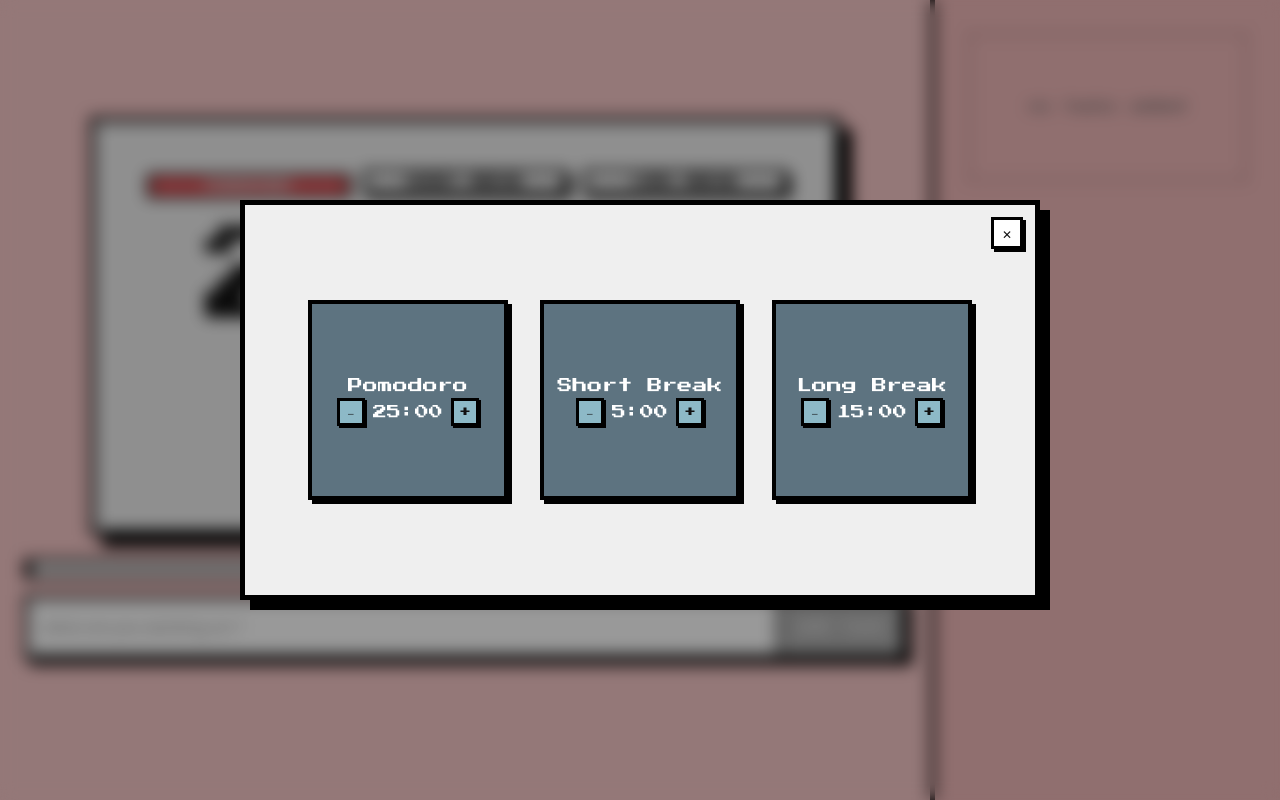
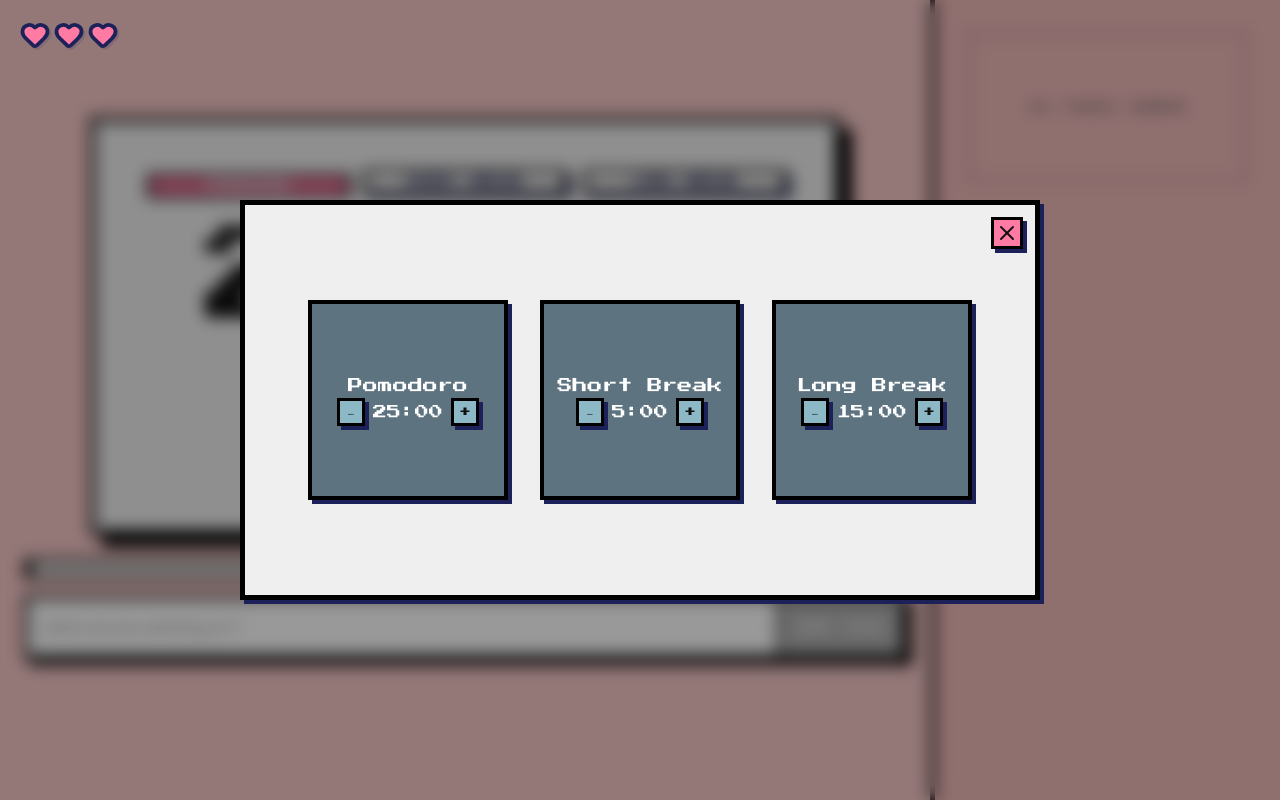
Before and after one commit to SepideNorouzi/pomodoro-timer, a React (Vite) app: page / in a window 1280 px wide. Both pictures are taken after a click on the button 465 px from the left and 450 px from the top of the page. Built offline with nearby package versions, Linux system fonts and the light colour scheme.

Commit message:
implement new design

```diff
--- a/src/App.tsx
+++ b/src/App.tsx
@@ -8,6 +8,7 @@ import Sidebar from "./components/Sidebar/Sidebar";
 import SettingsModal from "./components/Setting/SettingsModal";
 import { useTaskContext } from "./context/TaskContext";
 import { useTimerContext } from "./context/TimerContext";
+import LifeCounter from "./components/ui/LifeCounter";
 
 //   timer panel  → flex: 0 0 70%  (fixed 70%)
 //   sidebar      → flex: 1        (takes the remaining 30%)
@@ -41,6 +42,9 @@ const App: React.FC = () => {
   };
 
   return (
+    <>
+      {/* This floats independently over the entire application window */}
+      <LifeCounter />
       <div className="app">
         {/*Timer Panel (70%) */}
         <main className={`timer-panel ${isExpanded ? "expanded" : ""}`}>
@@ -50,7 +54,10 @@ const App: React.FC = () => {
 
             <TimerDisplay />
 
-          <TimerControls onSettings={handleSettings} onExpand={handleExpand} />
+            <TimerControls
+              onSettings={handleSettings}
+              onExpand={handleExpand}
+            />
           </section>
 
           {/* fills as the session elapses */}
@@ -65,6 +72,7 @@ const App: React.FC = () => {
 
         <SettingsModal isOpen={isSettingsOpen} onClose={closeSettings} />
       </div>
+    </>
   );
 };
 
--- a/src/components/Setting/DurationSetting.tsx
+++ b/src/components/Setting/DurationSetting.tsx
@@ -19,7 +19,7 @@ const DurationSetting = ({
         bg-[#5d7380]
         border-[4px]
         border-black
-        shadow-[4px_4px_0px_#000]
+        shadow-[4px_4px_0px_#1c2259]
         p-3
         flex
         flex-col
@@ -47,7 +47,7 @@ const DurationSetting = ({
             border-[3px]
             border-black
             bg-[#8db9c7]
-            shadow-[2px_2px_0px_#000]
+            shadow-[4px_4px_0px_#1c2259]
             flex
             items-center
             justify-center
@@ -79,7 +79,7 @@ const DurationSetting = ({
             border-[3px]
             border-black
             bg-[#8db9c7]
-            shadow-[2px_2px_0px_#000]
+            shadow-[4px_4px_0px_#1c2259]
             flex
             items-center
             justify-center
--- a/src/components/Setting/SettingsModal.tsx
+++ b/src/components/Setting/SettingsModal.tsx
@@ -1,5 +1,6 @@
 import DurationSetting from "./DurationSetting";
 import { useTimerContext } from "../../context/TimerContext";
+import { X } from "lucide-react";
 
 interface SettingsModalProps {
   isOpen: boolean;
@@ -13,12 +14,12 @@ const SettingsModal = ({ isOpen, onClose }: SettingsModalProps) => {
 
   return (
     <div className="fixed inset-0 z-50 flex items-center justify-center bg-black/40 backdrop-blur-sm">
-      <div className="relative bg-[#efefef] border-[5px] border-black shadow-[10px_10px_0px_#000] p-8 w-[800px] h-[400px]">
+      <div className="relative bg-[#efefef] border-[5px] border-black shadow-[4px_4px_0px_#1c2259] p-8 w-[800px] h-[400px]">
         <button
-          className="absolute top-3 right-3 w-8 h-8 flex items-center justify-center border-[3px] border-black bg-white shadow-[3px_3px_0px_#000] text-xs"
+          className="absolute top-3 right-3 w-8 h-8 flex items-center justify-center border-[3px] border-black bg-[#ff7ba4] shadow-[4px_4px_0px_#1c2259] text-xs hover:-translate-x-[1px] hover:-translate-y-[1px] transition-all"
           onClick={onClose}
         >
-          ✕
+          <X />
         </button>
 
         <div className="flex h-full items-center justify-center gap-8">
--- a/src/components/Sidebar/TaskItem.tsx
+++ b/src/components/Sidebar/TaskItem.tsx
@@ -8,11 +8,7 @@ interface TaskItemProps {
   task: Task;
 }
 
-// Renders one task row: task name on the left, total time logged on the right.
-// It reuses the `formatTime` utility from TimerDisplay so MM:SS formatting
-// is consistent across the whole app
 const TaskItem: React.FC<TaskItemProps> = ({ task }) => {
-  // Only the actual task object remains a prop, because TaskItem is rendering one specific task
   const { deleteTask, activeTaskId, setActiveTaskId } = useTaskContext();
   const isActive = activeTaskId === task.id;
 
@@ -20,19 +16,18 @@ const TaskItem: React.FC<TaskItemProps> = ({ task }) => {
     <div
       className={`
         grid grid-cols-3 items-center
-        min-h-[72px] px-8 py-3 mb-3 w-full
-        border-4 border-black
-        shadow-[4px_4px_0px_#000]
+        min-h-[72px] px-6 py-3 mb-3 w-full
+        border-4 border-[#1c2259]
         cursor-pointer select-none
         transition-all duration-75 ease-in-out
-        hover:-translate-x-[2px] hover:-translate-y-[2px] hover:shadow-[6px_6px_0px_#000]
+        hover:-translate-x-[2px] hover:-translate-y-[2px] hover:shadow-[6px_6px_0px_#1c2259]
         active:translate-x-[4px] active:translate-y-[4px] active:shadow-none
-        ${isActive ? "bg-[#ff6368] text-white" : "bg-white text-[#111]"}
+        ${isActive ? "bg-[#ff7ba4] text-white shadow-none" : "bg-white text-[#1c2259] shadow-[4px_4px_0px_#1c2259]"}
       `}
       onClick={() => setActiveTaskId(task.id)}
     >
-      {/* Col 1: Left-aligned Name (with pl-2 for inner edge gap) */}
-      <span className="text-left font-sans font-bold text-base truncate pl-2">
+      {/* Col 1: Left-aligned Name (with exact 5px margin from the left boundary) */}
+      <span className="text-left font-sans font-bold text-base truncate ml-[5px]">
         {task.name}
       </span>
 
@@ -45,7 +40,7 @@ const TaskItem: React.FC<TaskItemProps> = ({ task }) => {
           }}
           className={`
             p-2 transition-colors duration-100 ease-in-out
-            ${isActive ? "text-white/80 hover:text-white" : "text-[#ff6368] hover:text-[#ff3339]"}
+            ${isActive ? "text-white/80 hover:text-white" : "text-[#ff7ba4] hover:text-[#e65c87]"}
           `}
           title="Delete task"
           aria-label="Delete task"
@@ -54,8 +49,8 @@ const TaskItem: React.FC<TaskItemProps> = ({ task }) => {
         </button>
       </div>
 
-      {/* Col 3: Right-aligned Duration (font-inherit brings in the retro game font) */}
-      <span className="text-right font-inherit text-[11px] font-bold tracking-wider m-10 tabular-nums">
+      {/* Col 3: Right-aligned Duration (with exact 5px margin from the right boundary) */}
+      <span className="text-right font-inherit text-[11px] font-bold tracking-wider mr-[5px] tabular-nums">
         {formatTime(task.totalSeconds)}
       </span>
     </div>
--- a/src/components/TaskInput/TaskInput.tsx
+++ b/src/components/TaskInput/TaskInput.tsx
@@ -36,7 +36,7 @@ const TaskInput: React.FC = () => {
         type="button"
         disabled={!value.trim()}
       >
-        add task
+        Add task
       </button>
     </div>
   );
--- a/src/components/TimerPanel/ModeSelector.tsx
+++ b/src/components/TimerPanel/ModeSelector.tsx
@@ -27,10 +27,12 @@ const ModeSelector: React.FC = () => {
               border-4 border-black
               transition-all duration-75 ease-in-out
               cursor-pointer select-none
-              ${isActive
-                ? "bg-[#ff6368] text-white translate-x-[4px] translate-y-[4px] shadow-none"
-                : "bg-white text-black shadow-[4px_4px_0px_#000] active:translate-x-[4px] active:translate-y-[4px] active:shadow-none"
+              ${
+                isActive
+                  ? "bg-[#ff7ba4] text-white translate-x-[4px] translate-y-[4px] shadow-none"
+                  : "bg-white text-[#1c2259] shadow-[4px_4px_0px_#1c2259] active:translate-x-[4px] active:translate-y-[4px] active:shadow-none"
               }
+                border-4 border-[#1c2259]
             `}
             onClick={() => setMode(value)}
             type="button"
--- a/src/components/TimerPanel/TimerControls.tsx
+++ b/src/components/TimerPanel/TimerControls.tsx
@@ -25,10 +25,11 @@ const TimerControls: React.FC<TimerControlsProps> = ({
         className="
           w-full max-w-[300px]
           font-inherit text-white text-base md:text-lg uppercase tracking-wider
-          bg-[#ff6368]
-          border-4 border-black
+bg-[#ff7ba4]
+border-4 border-[#1c2259]
+shadow-[6px_6px_0px_#1c2259]
           py-4 px-10
-          shadow-[6px_6px_0px_#000]
+          shadow-[6px_6px_0px_#1c2259]
           transition-all duration-75 ease-in-out
           cursor-pointer select-none
           active:translate-x-[6px] active:translate-y-[6px] active:shadow-none
@@ -47,8 +48,8 @@ const TimerControls: React.FC<TimerControlsProps> = ({
             w-14 h-14 md:w-16 md:h-16
             flex items-center justify-center
             bg-white text-black
-            border-4 border-black
-            shadow-[4px_4px_0px_#000]
+            border-4 border-[#1c2259]
+            shadow-[4px_4px_0px_#1c2259]
             transition-all duration-75 ease-in-out
             cursor-pointer
             active:translate-x-[4px] active:translate-y-[4px] active:shadow-none
@@ -68,8 +69,8 @@ const TimerControls: React.FC<TimerControlsProps> = ({
             w-14 h-14 md:w-16 md:h-16
             flex items-center justify-center
             bg-white text-black
-            border-4 border-black
-            shadow-[4px_4px_0px_#000]
+            border-4 border-[#1c2259]
+            shadow-[4px_4px_0px_#1c2259]
             transition-all duration-75 ease-in-out
             cursor-pointer
             active:translate-x-[4px] active:translate-y-[4px] active:shadow-none
@@ -88,8 +89,8 @@ const TimerControls: React.FC<TimerControlsProps> = ({
             w-14 h-14 md:w-16 md:h-16
             flex items-center justify-center
             bg-white text-black
-            border-4 border-black
-            shadow-[4px_4px_0px_#000]
+            border-4 border-[#1c2259]
+            shadow-[4px_4px_0px_#1c2259]
             transition-all duration-75 ease-in-out
             cursor-pointer
             active:translate-x-[4px] active:translate-y-[4px] active:shadow-none
```
Lines whose indentation alone changed are shown as unchanged.
